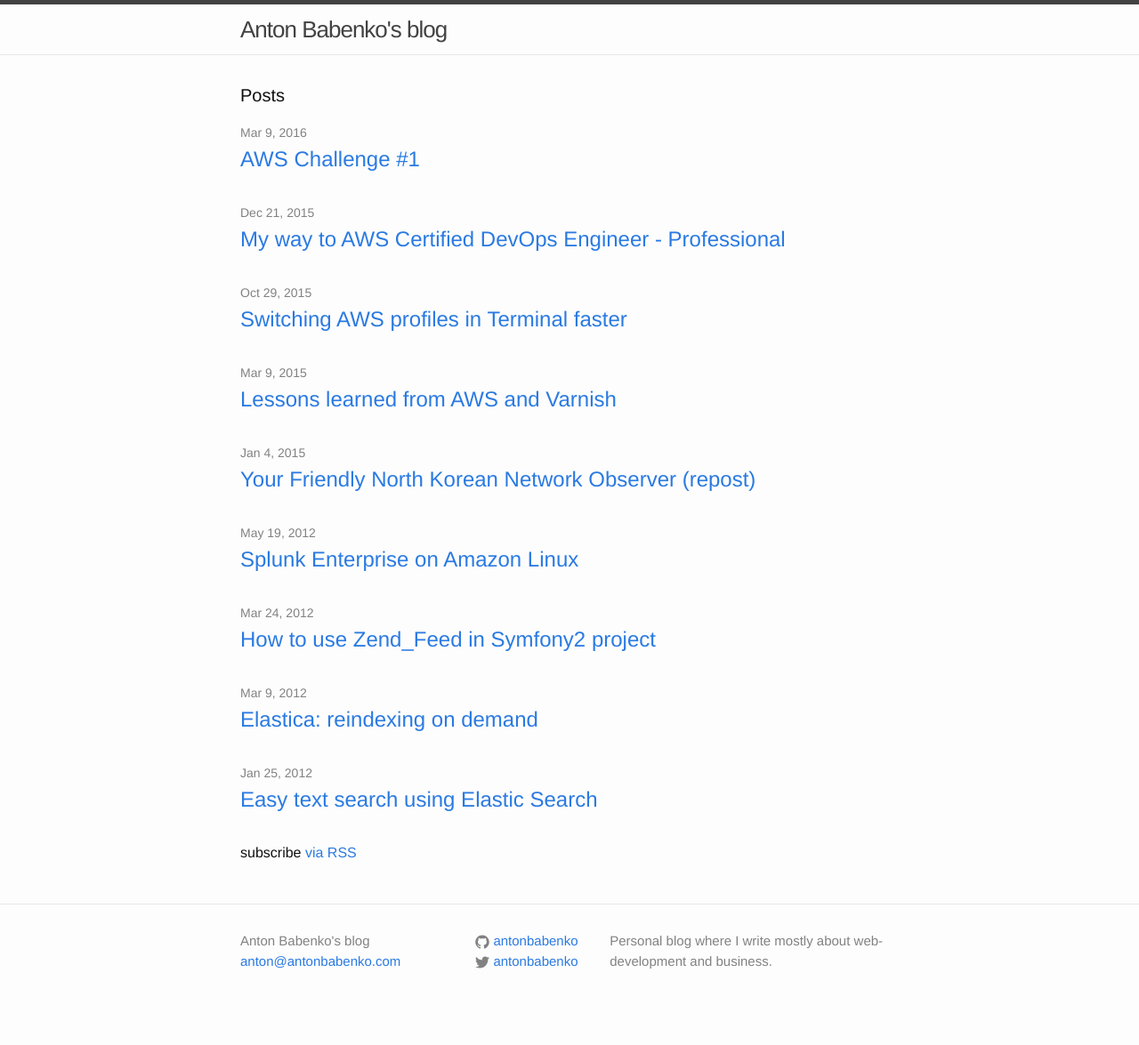
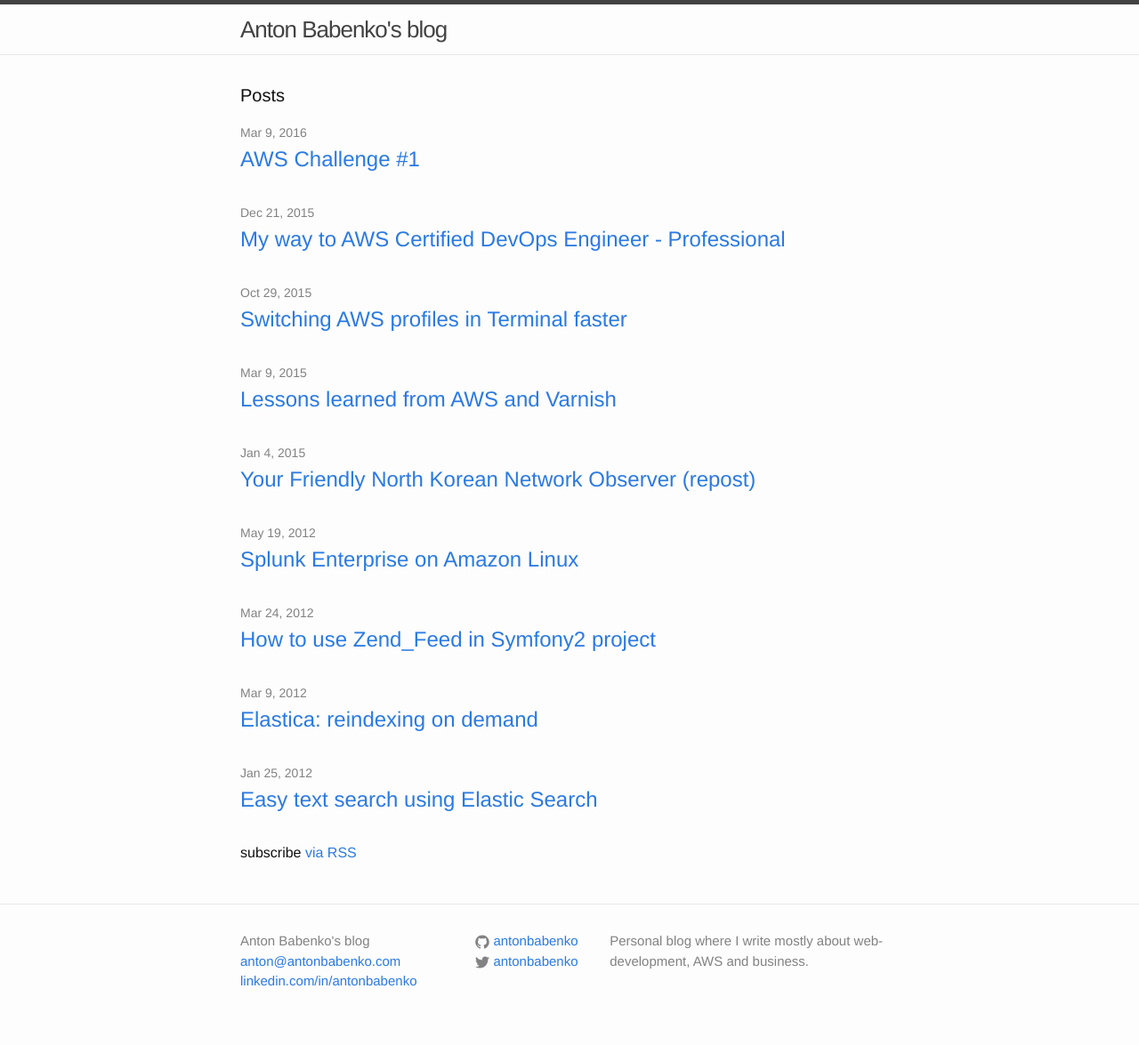
Before and after one commit to starsunny/antonbabenko.github.io, a Jekyll site: the page built from index.html, in a window 1280 px wide. Shown: the whole page at 89% size. Built offline with Jekyll 4.4.1, drawn with Linux system fonts in a browser that asks for light colours; before the commit the page ends 1152 px from its top, so only the background shows below that.

Commit message:
Updated footer with linkedin

```diff
--- a/_config.yml
+++ b/_config.yml
@@ -2,7 +2,7 @@
 title: Anton Babenko's blog
 email: anton@antonbabenko.com
 description: > # this means to ignore newlines until "baseurl:"
-  Personal blog where I write mostly about web-development and business.
+  Personal blog where I write mostly about web-development, AWS and business.
 baseurl: "" # the subpath of your site, e.g. /blog/
 url: "http://blog.antonbabenko.com" # the base hostname & protocol for your site
 twitter_username: antonbabenko
--- a/_includes/footer.html
+++ b/_includes/footer.html
@@ -9,6 +9,7 @@
         <ul class="contact-list">
           <li>{{ site.title }}</li>
           <li><a href="mailto:{{ site.email }}">{{ site.email }}</a></li>
+          <li><a href="https://www.linkedin.com/in/antonbabenko" target="_blank">linkedin.com/in/antonbabenko</a></li>
         </ul>
       </div>
 
```
